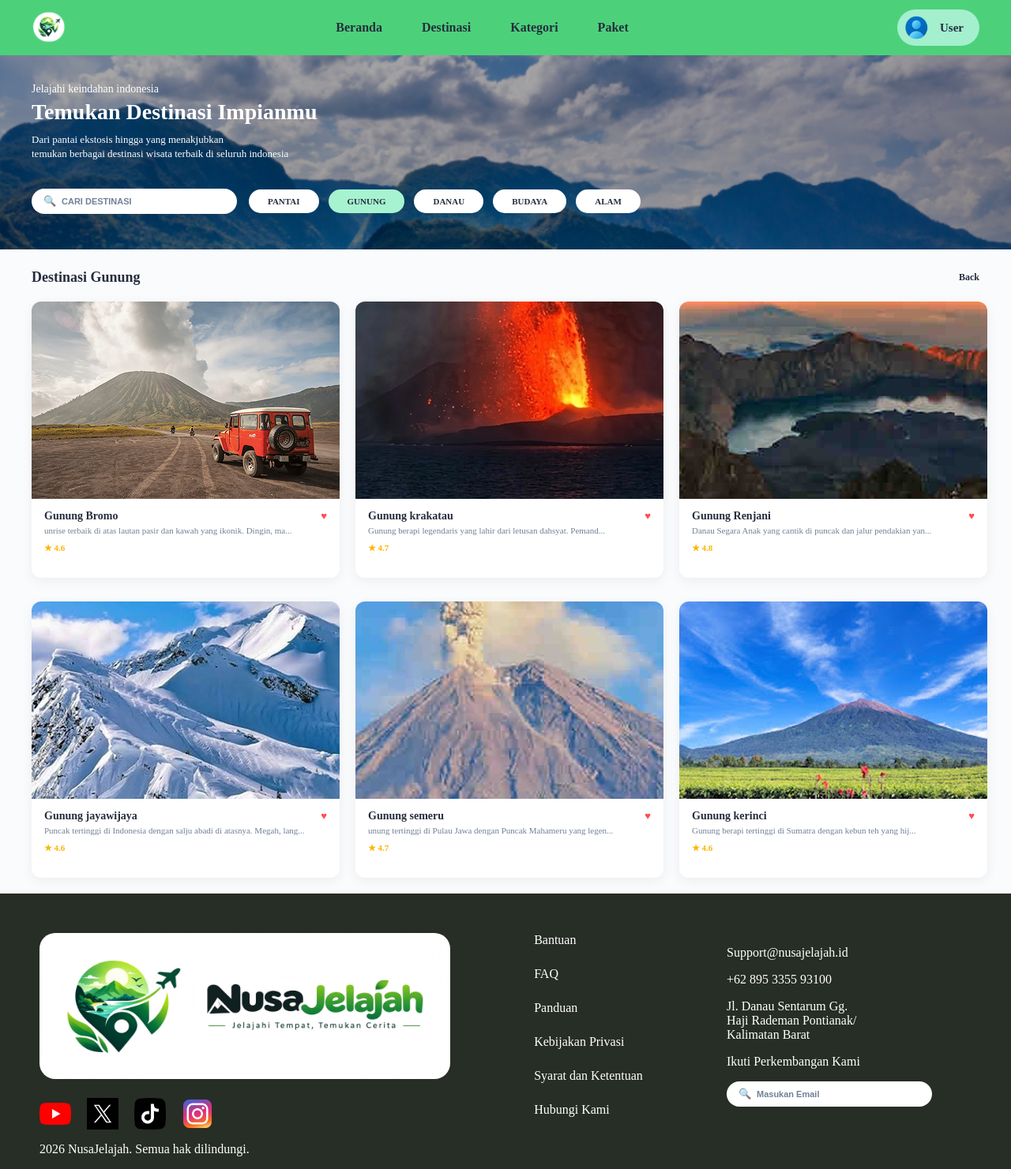
After one commit to ItzDavin/nusa-jelajah, a PHP site: page /pages/users/category-gunung.php in a window 1280 px wide. The commit adds this page. Shown: the whole page at 79% size. Run offline with PHP 8.4, Linux system fonts and the light colour scheme.

Commit message:
Add: create category-gunung page with mountain images and update category-pantai stylesheet

```diff
--- /dev/null
+++ b/pages/users/category-gunung.php
@@ -0,0 +1,159 @@
+<!DOCTYPE html>
+<html lang="id">
+
+<head>
+    <meta charset="UTF-8">
+    <meta name="viewport" content="width=device-width, initial-scale=1.0">
+    <title>NusaJelajah - Home</title>
+
+    <link rel="stylesheet" href="../../styles/users/category-gunung.css">
+</head>
+
+
+    <!-- NAVBAR -->
+    <div class="navbar">
+        <div class="logo">
+            <img src="../../images/home/logo.png" alt="Logo">
+        </div>
+
+        <div class="menu">
+            <a href="home.php">Beranda</a>
+            <a href="home.php">Destinasi</a>
+            <a href="home.php">Kategori</a>
+            <a href="package.php">Paket</a>
+        </div>
+
+        <div class="user">
+            <img src="../../images/home/user.png" alt="User">
+            <span>User</span>
+        </div>
+    </div>
+
+    <div class="banner">
+        <p class="subtitle">Jelajahi keindahan indonesia</p>
+        <h2>Temukan Destinasi Impianmu</h2>
+        <p class="desc">
+            Dari pantai ekstosis hingga yang menakjubkan<br>
+            temukan berbagai destinasi wisata terbaik di seluruh indonesia
+        </p>
+
+        <div class="search-and-category">
+            <div class="search-box">
+                <span class="search-icon">
+                    🔍
+                </span>
+                <input type="text" placeholder="CARI DESTINASI">
+            </div>
+
+            <div class="category">
+                <a href="category-pantai.php">PANTAI</a>
+                <a href="category-gunung.php" style="background-color: #A7F3D0;" >GUNUNG</a>
+                <a href="category-danau.php">DANAU</a>
+                <a href="category-budaya.php">BUDAYA</a>
+                <a href="category-alam.php">ALAM</a>
+            </div>
+        </div>
+    </div>
+
+    <div class="title">
+        <h3>Destinasi Gunung</h3>
+        <a href="home.php">Back</a>
+    </div>
+
+    <div class="destination">
+        <div class="card">
+            <img src="../../images/mountains/bromo.png" alt="bromo">
+            <div class="card-info">
+                <h4>Gunung Bromo<span class="heart">&hearts;</span></h4>
+                <p>unrise terbaik di atas lautan pasir dan kawah yang ikonik. Dingin, ma...</p>
+                <small>&#9733; 4.6</small>
+            </div>
+        </div>
+
+        <div class="card">
+            <img src="../../images/mountains/krakatau.png" alt="krakatau">
+            <div class="card-info">
+                <h4>Gunung krakatau <span class="heart">&hearts;</span></h4>
+                <p>Gunung berapi legendaris yang lahir dari letusan dahsyat. Pemand...</p>
+                <small>&#9733; 4.7</small>
+            </div>
+        </div>
+
+        <div class="card">
+            <img src="../../images/mountains/rejani.png" alt="rejani">
+            <div class="card-info">
+                <h4>Gunung Renjani<span class="heart">&hearts;</span></h4>
+                <p>Danau Segara Anak yang cantik di puncak dan jalur pendakian yan...</p>
+                <small>&#9733; 4.8</small>
+            </div>
+        </div>
+    </div>
+
+    <div class="destination">
+        <div class="card">
+            <img src="../../images/mountains/jayawijaya.png" alt="jayawijaya">
+            <div class="card-info">
+                <h4>Gunung jayawijaya<span class="heart">&hearts;</span></h4>
+                <p>Puncak tertinggi di Indonesia dengan salju abadi di atasnya. Megah, lang...</p>
+                <small>&#9733; 4.6</small>
+            </div>
+        </div>
+
+        <div class="card">
+            <img src="../../images/mountains/semeru.png" alt="semeru">
+            <div class="card-info">
+                <h4>Gunung semeru<span class="heart">&hearts;</span></h4>
+                <p>unung tertinggi di Pulau Jawa dengan Puncak Mahameru yang legen...</p>
+                <small>&#9733; 4.7</small>
+            </div>
+        </div>
+
+        <div class="card">
+            <img src="../../images/mountains/kerinci.png" alt="kerinci">
+            <div class="card-info">
+                <h4>Gunung kerinci<span class="heart">&hearts;</span></h4>
+                <p>Gunung berapi tertinggi di Sumatra dengan kebun teh yang hij...</p>
+                <small>&#9733; 4.6</small>
+            </div>
+        </div>
+    </div>
+
+    <footer>
+        <div class="left">
+            <div class="logo-footer">
+                <img src="../../images/footer/logo.jpg" alt="">
+            </div>
+            <div class="social">
+                <img src="../../images/footer/youtube.png" alt="">
+                <img src="../../images/footer/twitter.png" alt="">
+                <img src="../../images/footer/tiktok.png" alt="">
+                <img src="../../images/footer/instagram.png" alt="">
+            </div>
+            <div class="left-text" style="margin-left: 50px; color: white;">
+                <p>2026 NusaJelajah. Semua hak dilindungi.</p>
+            </div>
+        </div>
+        <div class="middle">
+            <a href="">Bantuan</a>
+            <a href="">FAQ</a>
+            <a href="">Panduan</a>
+            <a href="">Kebijakan Privasi</a>
+            <a href="">Syarat dan Ketentuan</a>
+            <a href="">Hubungi Kami</a>
+        </div>
+        <div class="right">
+            <p>Support@nusajelajah.id</p>
+            <p>+62 895 3355 93100</p>
+            <p>Jl. Danau Sentarum Gg. <br>Haji Rademan Pontianak/ <br>Kalimatan Barat</p>
+            <p>Ikuti Perkembangan Kami</p>
+            <div class="search-box">
+                <span class="search-icon">
+                    🔍
+                </span>
+                <input type="text" placeholder="Masukan Email">
+            </div>
+        </div>
+    </footer>
+
+</body>
+</html>
--- a/pages/users/category-pantai.php
+++ b/pages/users/category-pantai.php
@@ -6,7 +6,7 @@
     <meta name="viewport" content="width=device-width, initial-scale=1.0">
     <title>NusaJelajah - Home</title>
 
-    <link rel="stylesheet" href="../../styles/users/home.css">
+    <link rel="stylesheet" href="../../styles/users/category-pantai.css">
 </head>
 
 
--- /dev/null
+++ b/styles/users/category-gunung.css
@@ -0,0 +1 @@
+@import "home.css"
```
Also changed, not shown: images/mountains/bromo.png (added), images/mountains/jayawijaya.png (added), images/mountains/kerinci.png (added), images/mountains/krakatau.png (added), images/mountains/rejani.png (added), images/mountains/semeru.png (added).
